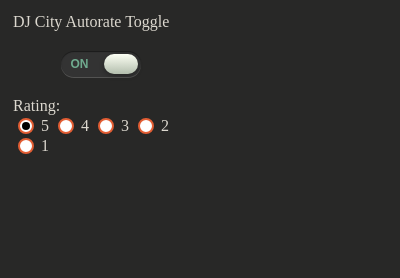
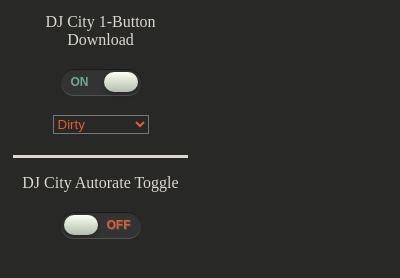
Before and after one commit to yoshi415/djcity_chrome_extension, a browser extension: page plugin/popup.html in a window 400 px wide. Both pictures are taken after a click on the label 80 px from the left and 64 px from the top of the page. Drawn offline with Linux system fonts and the light colour scheme.

Commit message:
[feat] Added 1 button DL

```diff
--- a/plugin/popup.css
+++ b/plugin/popup.css
@@ -10,11 +10,25 @@
   padding:0;
 }
 
-#center {
+.center {
   text-align: center;
 }
 
-.toggleAuto {
+#dropdownHeight {
+  height: 40px;
+}
+
+#verticalLine {
+  width: 100%;
+  border-top: solid #DCD8CF;
+}
+
+select {
+  background: transparent;
+  color: #E25D33;
+}
+
+.toggle {
   width: 80px;
   height: 26px;
   background: #333;
@@ -23,7 +37,7 @@
   border-radius: 50px;
   box-shadow: inset 0px 1px 1px rgba(0, 0, 0, 0.5), 0px 1px 0px rgba(255, 255, 255, 0.2);
 }
-.toggleAuto:after {
+.toggle:after {
   content: 'OFF';
   color: #E25D33;
   position: absolute;
@@ -33,7 +47,7 @@
   font-weight: bold;
   text-shadow: 1px 1px 0px rgba(255, 255, 255, 0.15);
 }
-.toggleAuto:before {
+.toggle:before {
   content: 'ON';
   color: #70AB8F;
   position: absolute;
@@ -42,7 +56,7 @@
   font: 12px/26px Arial, sans-serif;
   font-weight: bold;
 }
-.toggleAuto label {
+.toggle label {
   display: block;
   width: 34px;
   height: 20px;
@@ -59,10 +73,10 @@
   transition: all 0.4s ease;
   box-shadow: 0px 2px 5px 0px rgba(0, 0, 0, 0.3);
 }
-.toggleAuto input[type=checkbox] {
+.toggle input[type=checkbox] {
   visibility: hidden;
 }
-.toggleAuto input[type=checkbox]:checked + label {
+.toggle input[type=checkbox]:checked + label {
   left: 43px;
 }
 
@@ -70,14 +84,10 @@
   display: block;
   margin: 4px 0;
   -webkit-user-select: none;
-  -moz-user-select: none;
-  -ms-user-select: none;
   user-select: none;
 }
 input[type=radio] {
   -webkit-transition: all 450ms cubic-bezier(0.23, 1, 0.32, 1) 0ms;
-  -moz-transition: all 450ms cubic-bezier(0.23, 1, 0.32, 1) 0ms;
-  -o-transition: all 450ms cubic-bezier(0.23, 1, 0.32, 1) 0ms;
   transition: all 450ms cubic-bezier(0.23, 1, 0.32, 1) 0ms;
   -webkit-appearance: none;
   background-color: #ffffff;
@@ -93,8 +103,6 @@
 }
 input[type=radio]:after {
   -webkit-transition: all 450ms cubic-bezier(0.23, 1, 0.32, 1) 0ms;
-  -moz-transition: all 450ms cubic-bezier(0.23, 1, 0.32, 1) 0ms;
-  -o-transition: all 450ms cubic-bezier(0.23, 1, 0.32, 1) 0ms;
   transition: all 450ms cubic-bezier(0.23, 1, 0.32, 1) 0ms;
   background-color: #ffffff;
   border-radius: 50%;
@@ -105,28 +113,17 @@
   pointer-events: none;
   top: -2px;
   -webkit-transform: scale(0);
-  -moz-transform: scale(0);
-  -o-transform: scale(0);
-  -ms-transform: scale(0);
   transform: scale(0);
   -webkit-transform-origin: 50% 50%;
-  -moz-transform-origin: 50% 50%;
-  -o-transform-origin: 50% 50%;
-  -ms-transform-origin: 50% 50%;
   transform-origin: 50% 50%;
   overflow: hidden;
   width: 16px;
 }
 input[type=radio]:checked:after {
   -webkit-transition: all 450ms cubic-bezier(0.23, 1, 0.32, 1) 0ms;
-  -moz-transition: all 450ms cubic-bezier(0.23, 1, 0.32, 1) 0ms;
-  -o-transition: all 450ms cubic-bezier(0.23, 1, 0.32, 1) 0ms;
   transition: all 450ms cubic-bezier(0.23, 1, 0.32, 1) 0ms;
   background-color: #000000;
   border-color: #000000;
   -webkit-transform: scale(0.5);
-  -moz-transform: scale(0.5);
-  -o-transform: scale(0.5);
-  -ms-transform: scale(0.5);
   transform: scale(0.5);
 }
--- a/plugin/popup.html
+++ b/plugin/popup.html
@@ -4,12 +4,39 @@
     <link rel="stylesheet" type="text/css" href="popup.css">
   </head>
   <body>
-    <span id="center">DJ City Autorate Toggle</span>
-    <div class="toggleAuto">
-      <input type="checkbox" value="None" id="toggleAuto" name="check" />
+    <div class="center">
+      <p>DJ City 1-Button Download</p>
+    </div>
+    <div class="toggle">
+      <input type="checkbox" value="download" id="toggleDL" />
+      <label for="toggleDL"><span></span></label>
+    </div>
+
+    <div id="dropdownHeight">
+      <div class="center">
+        <select id="dropdownDL">
+          <option value="Dirty">Dirty</option>
+          <option value="Clean">Clean</option>
+          <option value="Inst">Inst</option>
+          <option value="Acap">Acap</option>
+          <option value="Intro - Dirty">Intro - Dirty</option>
+          <option value="Intro - Clean">Intro - Clean</option>
+        </select>
+      </div>
+      <br />
+    </div>
+
+    <div id="verticalLine"></div>
+
+    <div class="center">
+      <p>DJ City Autorate Toggle</p>
+    </div>
+    <div class="toggle">
+      <input type="checkbox" value="rate" id="toggleAuto" />
       <label for="toggleAuto"><span></span></label>
     </div>
-    <div id="radio">
+
+    <div id="radioRating">
       <form>
         <label for="ratings" id="radioLabel" ><span id="red">Rating:</span><br>
         <input type="radio" name="rating" value="5"> 5
@@ -19,6 +46,7 @@
         <input type="radio" name="rating" value="1"> 1
       </form>
     </div>
+
     <script src="jquery-1.11.3.min.js"></script>
     <script src="popup.js"></script>
   </body>
--- a/plugin/popup.js
+++ b/plugin/popup.js
@@ -1,29 +1,43 @@
 var $toggleAuto = $("#toggleAuto");
 var $ratings = $("input[name='rating']");
-var $radio = $("#radio");
-var toggle;
+var $radioRate = $("#radioRating");
+var $toggleDL = $("#toggleDL");
+var $dropdownDL = $("#dropdownDL");
+var autorate, downloadToggle, downloadType;
 
-chrome.storage.local.get(["autorate", "rating"], function(settings) {
-  if (!settings["autorate"]) {
+chrome.storage.local.get(["autorate", "rating", "downloadToggle", "downloadType"], function(settings) {
+  if (settings.autorate) {
+    autorate = true;
+    $toggleAuto.attr('checked', true);
+    $radioRate.show();
+  } else {
     toggle = false;
-    $radio.hide();
-  } else {
-    toggle = true;
-    $toggleAuto.attr('checked', true);
-    $radio.show();
+    $radioRate.hide();
   }
 
-  var currentRating = settings["rating"] ? settings["rating"] : 5;
+  var currentRating = settings.rating ? settings.rating : 5;
   var checkedValue = "[value=" + currentRating + "]";
 
-  if ($ratings.is(':checked') === false) {
+  if ($ratings.is(':checked')) {
     $ratings.filter(checkedValue).prop('checked', true);
   }
+
+  if (settings.downloadToggle) {
+    downloadToggle = true;
+    $dropdownDL.attr('checked', true);
+    $dropdownDL.show();
+  } else {
+    downloadToggle = false;
+    $dropdownDL.hide();
+  }
+
+  var currentType = settings.downloadType ? settings.downloadType : "Dirty";
+  $dropdownDL.val(currentType)
 });
 
 $toggleAuto.click(function() {
-  toggle = !toggle;
-  chrome.storage.local.set({"autorate": toggle});
+  autorate = !autorate;
+  chrome.storage.local.set({"autorate": autorate});
 });
 
 $ratings.click(function() {
@@ -31,12 +45,30 @@
   chrome.storage.local.set({"rating": rating});
 });
 
+$toggleDL.click(function() {
+  downloadToggle = !downloadToggle;
+  chrome.storage.local.set({"downloadToggle": downloadToggle})
+});
+
+$dropdownDL.change(function() {
+  downloadType = $("select option:selected").val();
+  chrome.storage.local.set({"downloadType": downloadType});
+});
+
 $(function() {
   $toggleAuto.change(function() {
-    if(this.checked) {
-      $radio.show();
+    if (this.checked) {
+      $radioRate.show();
     } else {
-      $radio.hide();
+      $radioRate.hide();
     }
   });
+
+  $toggleDL.change(function() {
+    if (this.checked) {
+      $dropdownDL.show();
+    } else {
+      $dropdownDL.hide();
+    }
+  })
 });
```
Also changed, not shown: plugin/rate.js (+43 -34 lines).
